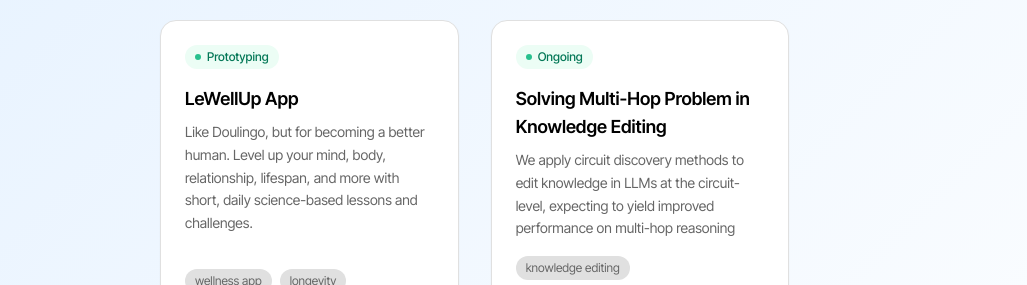
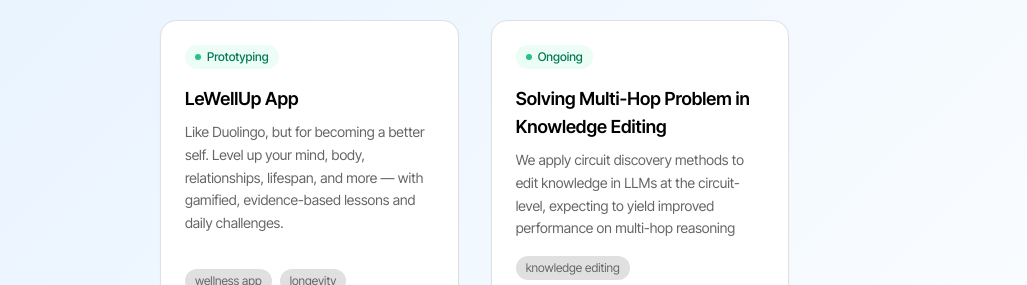
Before and after one commit to kimthangk/kimthangk.github.io, a React (Vite) app: page / in a window 1280 px wide. Shown: the part 2160-2445 px from the top of the page, without its empty margins (0-1027 px from the left). Built offline with nearby package versions, Linux system fonts and the light colour scheme.

Commit message:
Update Projects.tsx

```diff
--- a/src/sections/Projects.tsx
+++ b/src/sections/Projects.tsx
@@ -25,7 +25,7 @@
   const projects = [
     {
       title: 'LeWellUp App',
-      description: 'Like Doulingo, but for becoming a better human. Level up your mind, body, relationship, lifespan, and more with short, daily science-based lessons and challenges.',
+      description: 'Like Duolingo, but for becoming a better self. Level up your mind, body, relationships, lifespan, and more — with gamified, evidence-based lessons and daily challenges.',
       status: 'Prototyping',
       tags: ['wellness app', 'longevity', 'positive psychology'],
       link: 'https://claude.ai/public/artifacts/69dc13bd-f28a-4b09-9120-6a63a0a3ec55', // optional
```
